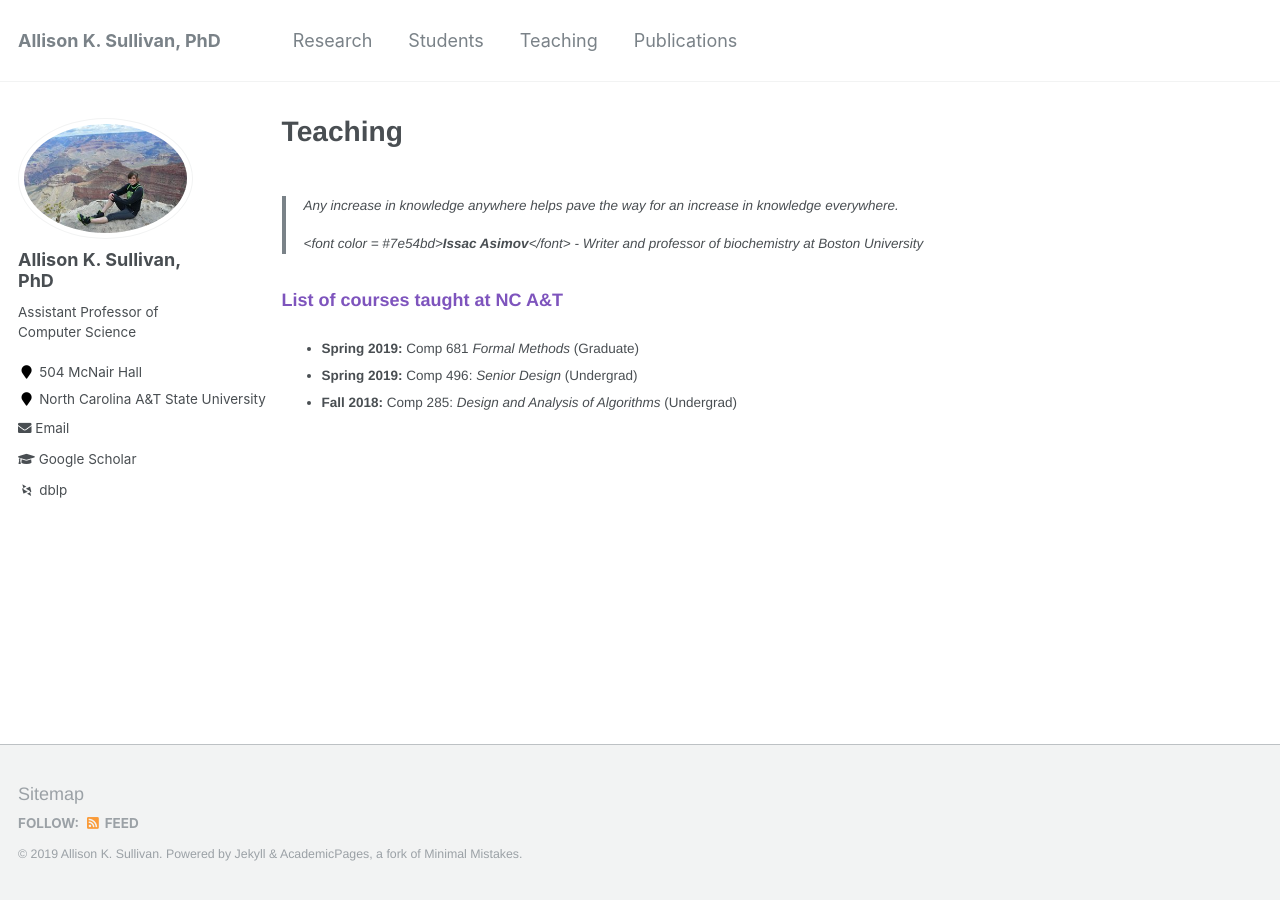
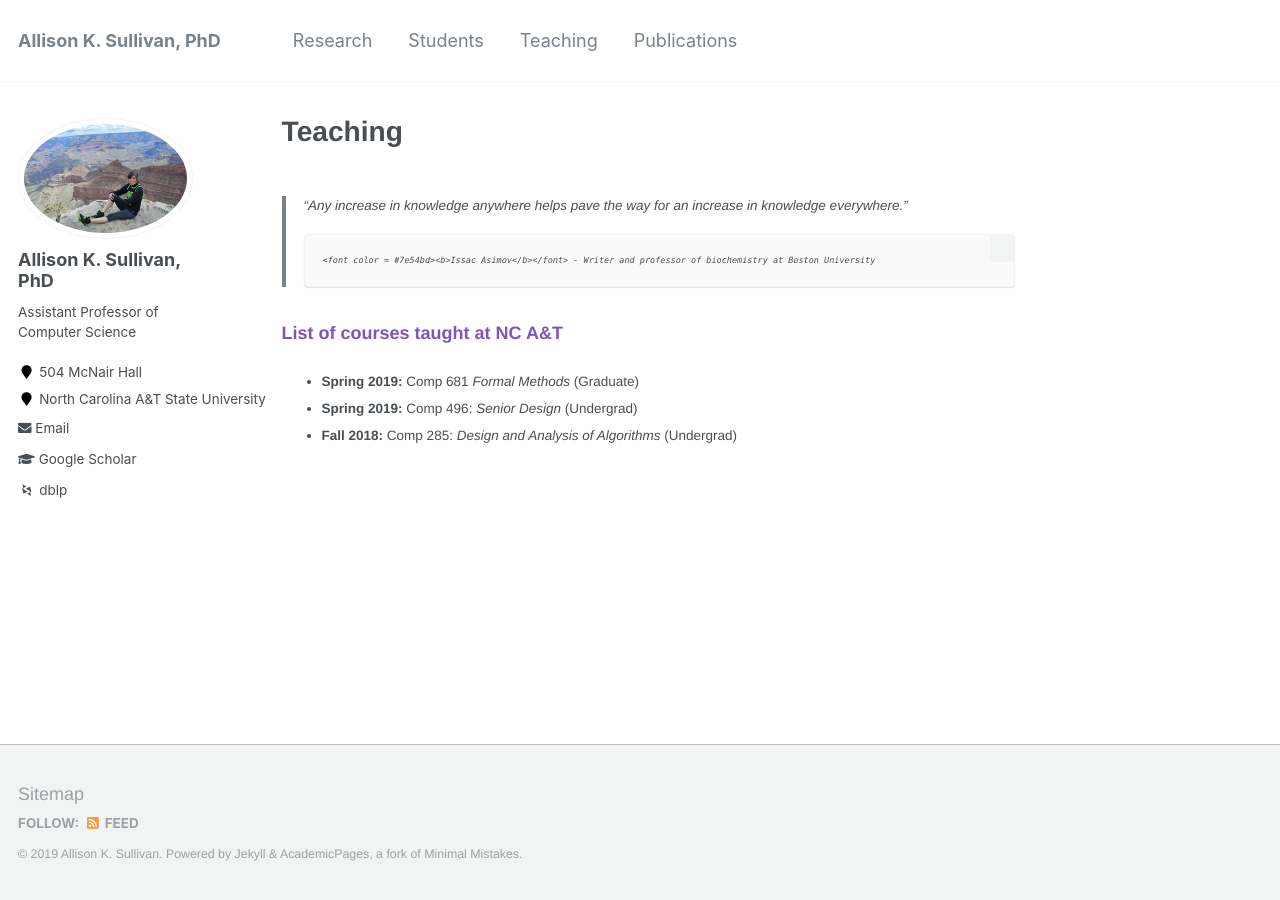
Before and after one commit to Allisonius/allisonius.github.io, a Jekyll site: the page built from _pages/teaching.md, in a window 1280 px wide. Built offline with Jekyll 4.4.1, drawn with Linux system fonts in a browser that asks for light colours; some web fonts are replaced.

```diff
--- a/_pages/teaching.md
+++ b/_pages/teaching.md
@@ -4,9 +4,9 @@ permalink: /teaching/
 author_profile: true
 ---
 
-> Any increase in knowledge anywhere helps pave the way for an increase in knowledge everywhere.
+> "Any increase in knowledge anywhere helps pave the way for an increase in knowledge everywhere."
 >
-> <font color = #7e54bd><b>Issac Asimov</b></font> - Writer and professor of biochemistry at Boston University
+>     <font color = #7e54bd><b>Issac Asimov</b></font> - Writer and professor of biochemistry at Boston University
 
 ### List of courses taught at NC A&T
 
```
